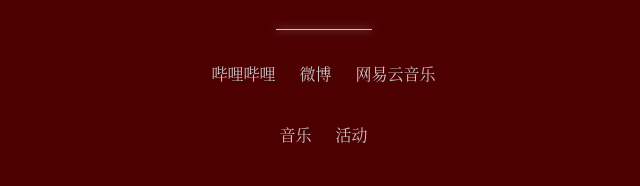
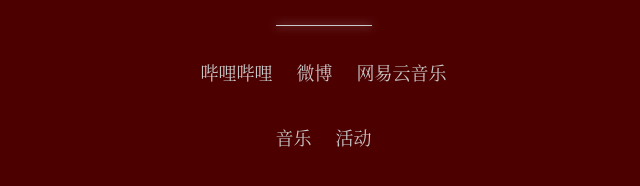
Before and after one commit to miaopan607/shifu-wiki, an Astro site: page / in a window 1280 px wide. Shown: the part 502-688 px from the top of the page, 309-949 px from the left. Built offline with nearby package versions, Linux system fonts and the light colour scheme; Astro itself is replaced by a stand-in of ours.

Commit message:
feat: 调整一些字号

```diff
--- a/src/pages/index.astro
+++ b/src/pages/index.astro
@@ -34,14 +34,15 @@ import '../styles/global.css';
 			</div>
 
 			<!-- 平台链接 -->
-			<nav class="flex justify-center gap-6 text-md font-light text-[#c9c9c9]">
+			<nav class="flex justify-center gap-6 text-md font-light text-[#c9c9c9] text-lg">
 				<a href="https://space.bilibili.com/16330793" target="_blank" rel="noopener noreferrer" class="links">哔哩哔哩</a>
 				<a href="https://weibo.com/u/2330621952" target="_blank" rel="noopener noreferrer" class="links">微博</a>
 				<a href="https://music.163.com/#/artist?id=12308369" target="_blank" rel="noopener noreferrer" class="links">网易云音乐</a>
 			</nav>
 
 			<!-- 导航 -->
-			<nav class="flex justify-center gap-6 text-md font-light text-[#c9c9c9]">
+			<!-- 尝试添加过渡动画，然而拼尽全力无法战胜。 -->
+			<nav class="flex justify-center gap-6 text-md font-light text-[#c9c9c9] text-lg">
 				<a href="/songs" class="links">音乐</a>
 				<a href="/activities" class="links">活动</a>
 			</nav>
```
